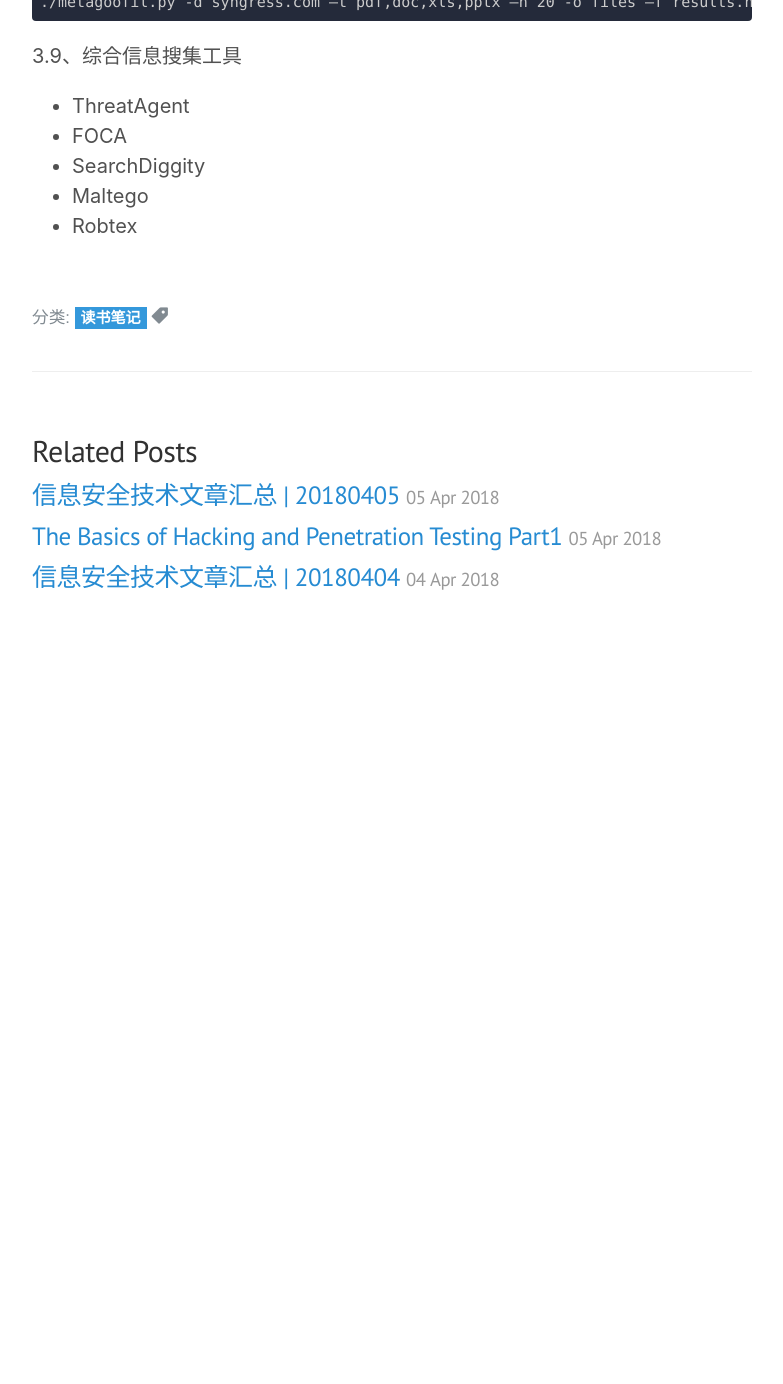
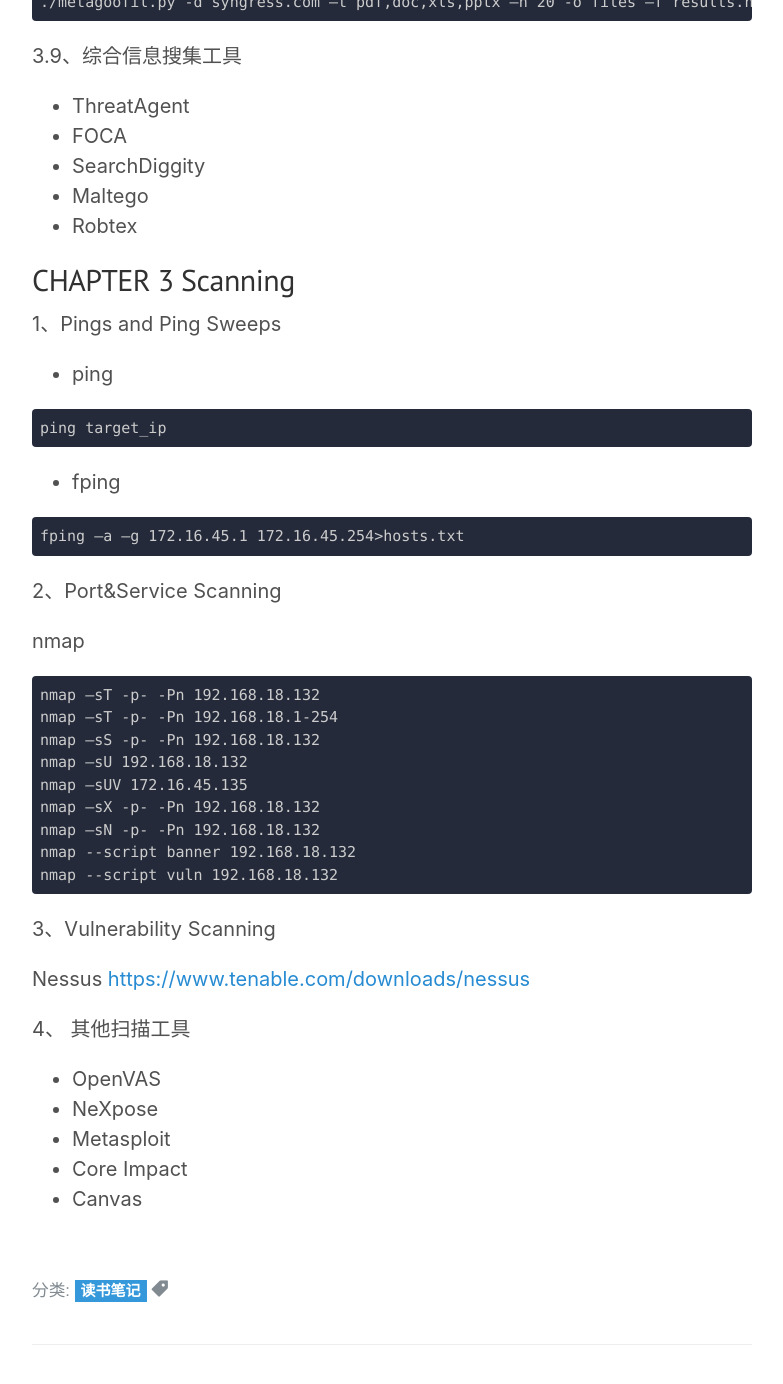
Before and after one commit to victor-infosec/victor-infosec.github.io, a Jekyll site: the page built from _posts/books/The-Basics-of-Hacking-and-Penetration-Testing/2018-04-05-The-Basics-of-Hacking-and-Penetration-Testing-Part2.md, in a window 1280 px wide and 1400 px high, scrolled down 3774 px. Shown: the top 1384 px of the window, without its empty margins (248-1031 px from the left). Built offline with Jekyll 4.4.1, drawn with Linux system fonts in a browser that asks for light colours; nearby versions of some CDN libraries; some web fonts are replaced; library files that are not in the unit come from our copies; before the commit the page ends 4428 px from its top, so only the background shows below that.

Commit message:
20180406

````diff
--- a/_posts/books/The-Basics-of-Hacking-and-Penetration-Testing/2018-04-05-The-Basics-of-Hacking-and-Penetration-Testing-Part2.md
+++ b/_posts/books/The-Basics-of-Hacking-and-Penetration-Testing/2018-04-05-The-Basics-of-Hacking-and-Penetration-Testing-Part2.md
@@ -134,3 +134,47 @@
  - SearchDiggity
  - Maltego
  - Robtex
+
+
+CHAPTER 3 Scanning
+--------------------------------------
+1、Pings and Ping Sweeps
+
+ - ping
+
+```
+ping target_ip
+```
+
+ - fping
+
+```
+fping –a –g 172.16.45.1 172.16.45.254>hosts.txt
+```
+
+2、Port&Service Scanning
+
+nmap
+
+```
+nmap –sT -p- -Pn 192.168.18.132
+nmap –sT -p- -Pn 192.168.18.1-254
+nmap –sS -p- -Pn 192.168.18.132
+nmap –sU 192.168.18.132
+nmap –sUV 172.16.45.135
+nmap –sX -p- -Pn 192.168.18.132
+nmap –sN -p- -Pn 192.168.18.132
+nmap --script banner 192.168.18.132
+nmap --script vuln 192.168.18.132
+```
+
+3、Vulnerability Scanning
+
+Nessus [https://www.tenable.com/downloads/nessus](https://www.tenable.com/downloads/nessus)
+
+4、 其他扫描工具
+ - OpenVAS
+ - NeXpose
+ - Metasploit
+ - Core Impact
+ - Canvas
````
